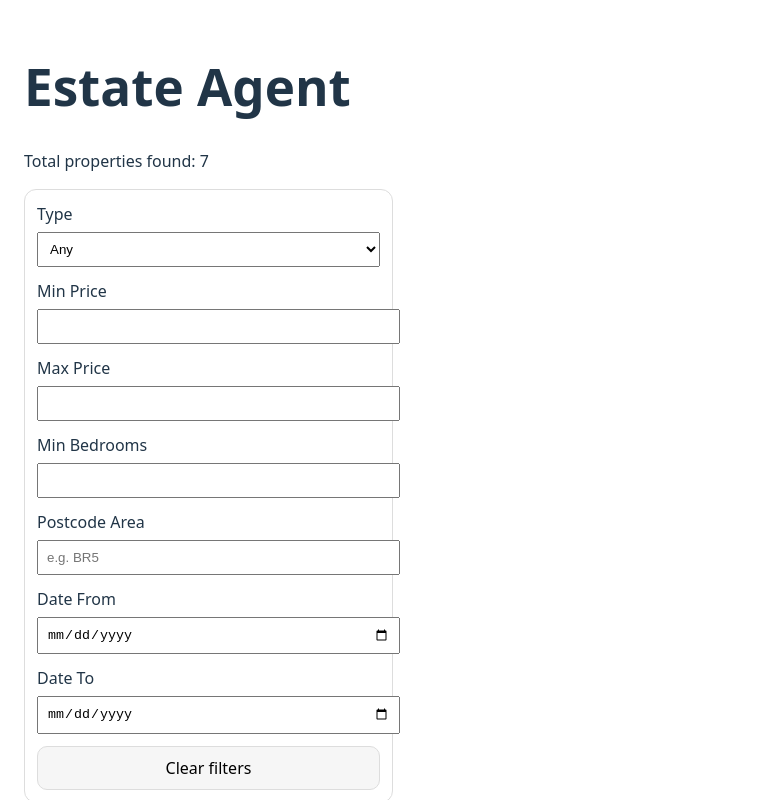
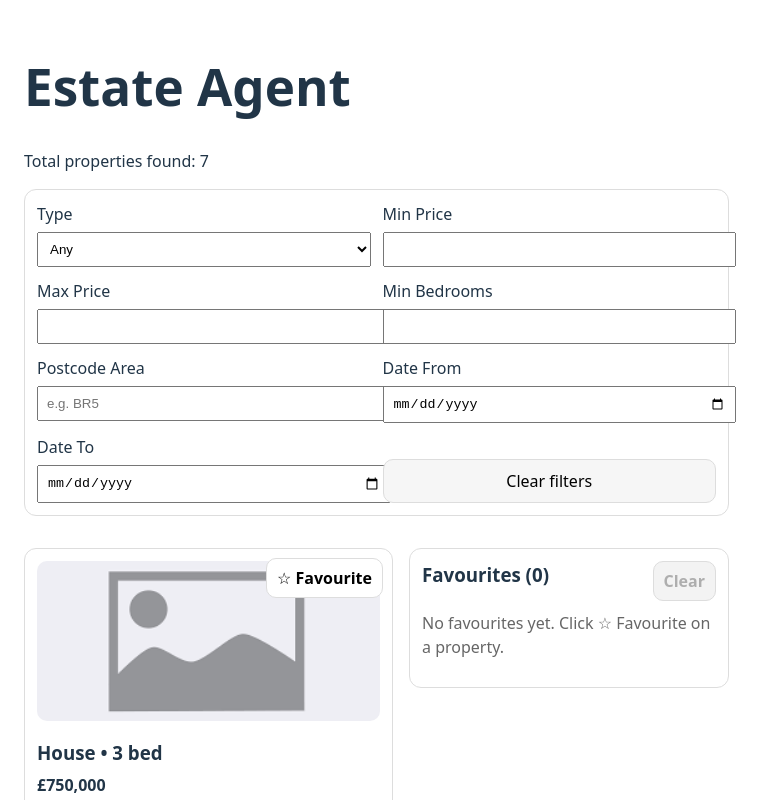
Before and after one commit to lithira20240973-ops/5COSC026W-estate-app, a React (Vite) app: page / in a window 1280 px wide. Shown: the top 800 px of the page, without its empty margins (0-775 px from the left). Built offline with nearby package versions, Linux system fonts and the light colour scheme.

Commit message:
Add favourites sidebar with add/remove/clear and persistence

```diff
--- a/src/pages/SearchPage.jsx
+++ b/src/pages/SearchPage.jsx
@@ -12,6 +12,43 @@ export default function SearchPage() {
   const [postcodeArea, setPostcodeArea] = useState("");
   const [dateFrom, setDateFrom] = useState("");
   const [dateTo, setDateTo] = useState("");
+
+    // ----- FAVOURITES (persisted) -----
+  const FAV_KEY = "favourites";
+
+  const loadFavs = () => {
+    try {
+      const raw = localStorage.getItem(FAV_KEY);
+      const parsed = raw ? JSON.parse(raw) : [];
+      return Array.isArray(parsed) ? parsed : [];
+    } catch {
+      return [];
+    }
+  };
+
+  const [favourites, setFavourites] = useState(loadFavs);
+
+  const saveFavs = (next) => {
+    setFavourites(next);
+    localStorage.setItem(FAV_KEY, JSON.stringify(next));
+  };
+
+  const isFavourited = (id) => favourites.some((f) => f.id === id);
+
+  const addFavourite = (property) => {
+    if (isFavourited(property.id)) return; // no duplicates
+    const next = [property, ...favourites];
+    saveFavs(next);
+  };
+
+  const removeFavourite = (id) => {
+    const next = favourites.filter((f) => f.id !== id);
+    saveFavs(next);
+  };
+
+  const clearFavourites = () => {
+    saveFavs([]);
+  };
 
   // Convert month name to number
   const monthToNumber = (m) => {
@@ -215,16 +252,25 @@ export default function SearchPage() {
       <div
         style={{
           display: "grid",
+          gridTemplateColumns: "1fr 320px",
+          gap: 16,
+          alignItems: "start",
+        }}
+      >
+        {/* RESULTS */}
+        <div
+          style={{
+            display: "grid",
             gridTemplateColumns: "repeat(auto-fit, minmax(260px, 1fr))",
             gap: 16,
             marginTop: 16,
           }}
         >
           {filtered.map((p) => (
+            <div key={p.id} style={{ position: "relative" }}>
               <Link
-            key={p.id}
                 to={`/property/${p.id}`}
-            style={{ textDecoration: "none", color: "inherit" }}
+                style={{ textDecoration: "none", color: "inherit", display: "block" }}
               >
                 <div
                   style={{
@@ -264,7 +310,128 @@ export default function SearchPage() {
                   </div>
                 </div>
               </Link>
+
+              <button
+                type="button"
+                onClick={() => addFavourite(p)}
+                disabled={isFavourited(p.id)}
+                style={{
+                  position: "absolute",
+                  top: 10,
+                  right: 10,
+                  padding: "8px 10px",
+                  borderRadius: 10,
+                  border: "1px solid #ddd",
+                  background: isFavourited(p.id) ? "#eaeaea" : "white",
+                  cursor: isFavourited(p.id) ? "not-allowed" : "pointer",
+                  fontWeight: 600,
+                }}
+                title={isFavourited(p.id) ? "Already in favourites" : "Add to favourites"}
+              >
+                {isFavourited(p.id) ? "★ Saved" : "☆ Favourite"}
+              </button>
+            </div>
           ))}
+        </div>
+
+        {/* FAVOURITES */}
+        <div
+          style={{
+            marginTop: 16,
+            border: "1px solid #ddd",
+            borderRadius: 12,
+            padding: 12,
+            background: "white",
+            position: "sticky",
+            top: 16,
+          }}
+        >
+          <div style={{ display: "flex", justifyContent: "space-between", gap: 10 }}>
+            <h3 style={{ margin: 0 }}>Favourites ({favourites.length})</h3>
+            <button
+              type="button"
+              onClick={clearFavourites}
+              disabled={favourites.length === 0}
+              style={{
+                padding: "8px 10px",
+                borderRadius: 10,
+                border: "1px solid #ddd",
+                background: favourites.length === 0 ? "#f3f3f3" : "#fff",
+                cursor: favourites.length === 0 ? "not-allowed" : "pointer",
+                fontWeight: 600,
+              }}
+            >
+              Clear
+            </button>
+          </div>
+
+          {favourites.length === 0 ? (
+            <p style={{ color: "#666", marginTop: 10 }}>
+              No favourites yet. Click ☆ Favourite on a property.
+            </p>
+          ) : (
+            <div style={{ marginTop: 10, display: "grid", gap: 10 }}>
+              {favourites.map((f) => (
+                <div
+                  key={f.id}
+                  style={{
+                    border: "1px solid #eee",
+                    borderRadius: 12,
+                    padding: 10,
+                    display: "grid",
+                    gridTemplateColumns: "70px 1fr",
+                    gap: 10,
+                    alignItems: "center",
+                  }}
+                >
+                  <img
+                    src={"/" + (f.picture || "images/placeholder.jpg")}
+                    alt={f.type}
+                    style={{
+                      width: 70,
+                      height: 54,
+                      objectFit: "cover",
+                      borderRadius: 10,
+                    }}
+                    onError={(e) => {
+                      e.currentTarget.src = "/images/placeholder.jpg";
+                    }}
+                  />
+
+                  <div>
+                    <div style={{ fontWeight: 700, fontSize: 14 }}>
+                      {f.type} • {f.bedrooms} bed
+                    </div>
+                    <div style={{ fontSize: 13, color: "#444" }}>
+                      £{Number(f.price).toLocaleString()}
+                    </div>
+
+                    <div style={{ display: "flex", gap: 8, marginTop: 8 }}>
+                      <Link to={`/property/${f.id}`} style={{ fontWeight: 600 }}>
+                        View
+                      </Link>
+
+                      <button
+                        type="button"
+                        onClick={() => removeFavourite(f.id)}
+                        style={{
+                          padding: "6px 10px",
+                          borderRadius: 10,
+                          border: "1px solid #ddd",
+                          background: "white",
+                          cursor: "pointer",
+                          fontWeight: 600,
+                        }}
+                      >
+                        Remove
+                      </button>
+                    </div>
+                  </div>
+                </div>
+              ))}
+            </div>
+          )}
+        </div>
       </div>
     </div>
   );
```
Lines whose indentation alone changed are shown as unchanged.
